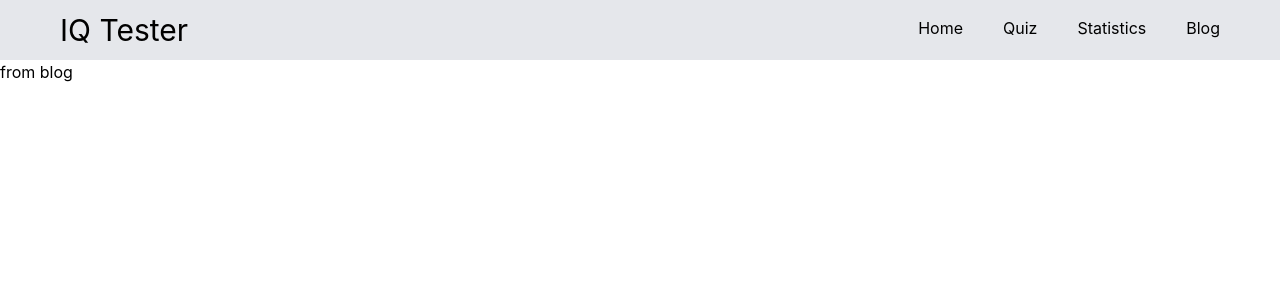
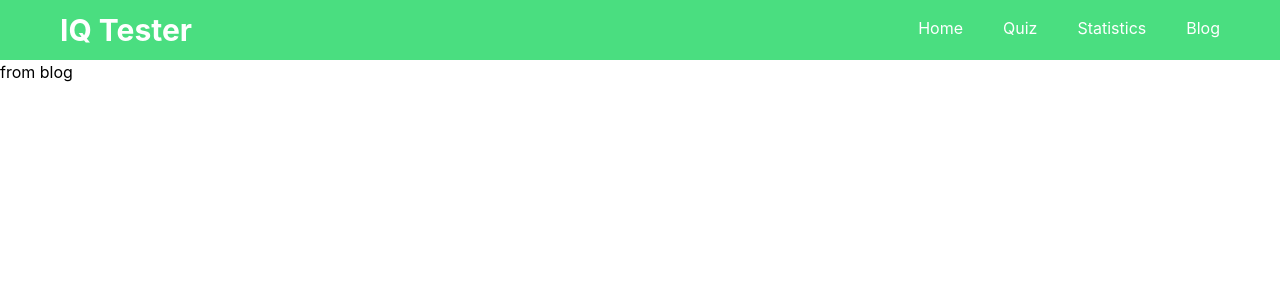
Before and after one commit to AspiaNew/assignment-9-by-me, a React (Create React App) app: page /blog in a window 1280 px wide. Shown: the top 300 px of the page. Built offline with nearby package versions, Linux system fonts and the light colour scheme.

Commit message:
navbar edited

```diff
--- a/src/components/Header/Header.js
+++ b/src/components/Header/Header.js
@@ -19,17 +19,17 @@ const Header = () => {
     ]
 
     return (
-        <nav className='bg-gray-200 flex justify-between md:px-10 py-3'>
+        <nav className='bg-green-400 text-white flex justify-between md:px-10 py-3'>
 
 
-            <h2 className='text-3xl mx-5'>IQ Tester </h2>
+            <h2 className='text-3xl font-bold mx-5'>IQ Tester </h2>
 
-            <button onClick={() => toggleBar(open)} className="h-8 w-8 text-blue-500 md:hidden mx-5">
+            <button onClick={() => toggleBar(open)} className="h-8 w-8 md:hidden mx-5">
                 {open ? <div><XMarkIcon></XMarkIcon></div> : <div><Bars3Icon></Bars3Icon></div>}
             </button>
 
 
-            <ul className={`bg-gray-200 flex flex-col md:flex-row absolute md:static w-full md:w-auto ${open ? 'top-14' : '-top-40'}`}>
+            <ul className={`bg-green-400 flex flex-col md:flex-row absolute md:static w-full md:w-auto pb-3 md:pb-1 ${open ? 'top-14' : '-top-40'}`}>
                 {
                     routes.map(route => <Path
                         key={route.id}
--- a/src/components/Path/Path.js
+++ b/src/components/Path/Path.js
@@ -4,7 +4,7 @@ import { Link } from 'react-router-dom';
 const Path = ({ route }) => {
     const { name, path } = route;
     return (
-        <div className='py-1 hover:font-bold md:mx-5'>
+        <div className='mx-auto py-1 hover:font-bold md:mx-5'>
             {/* <a href={path}>{name}</a> */}
             <Link to={path}>{name}</Link>
         </div>
--- a/src/components/SingleQuiz/SingleQuiz.js
+++ b/src/components/SingleQuiz/SingleQuiz.js
@@ -7,7 +7,7 @@ const SingleQuiz = ({ quiz }) => {
 
     return (
         <div className='border border-gray-400 rounded-lg'>
-            <img className='bg-gray-300 w-full rounded-lg' src={logo} alt="" />
+            <img className='bg-gray-400 w-full rounded-lg' src={logo} alt="" />
             <div className="flex justify-between items-center px-5 my-5">
                 <div className="quiz-details">
                     <h3 className='text-3xl'>{name}</h3>
```
